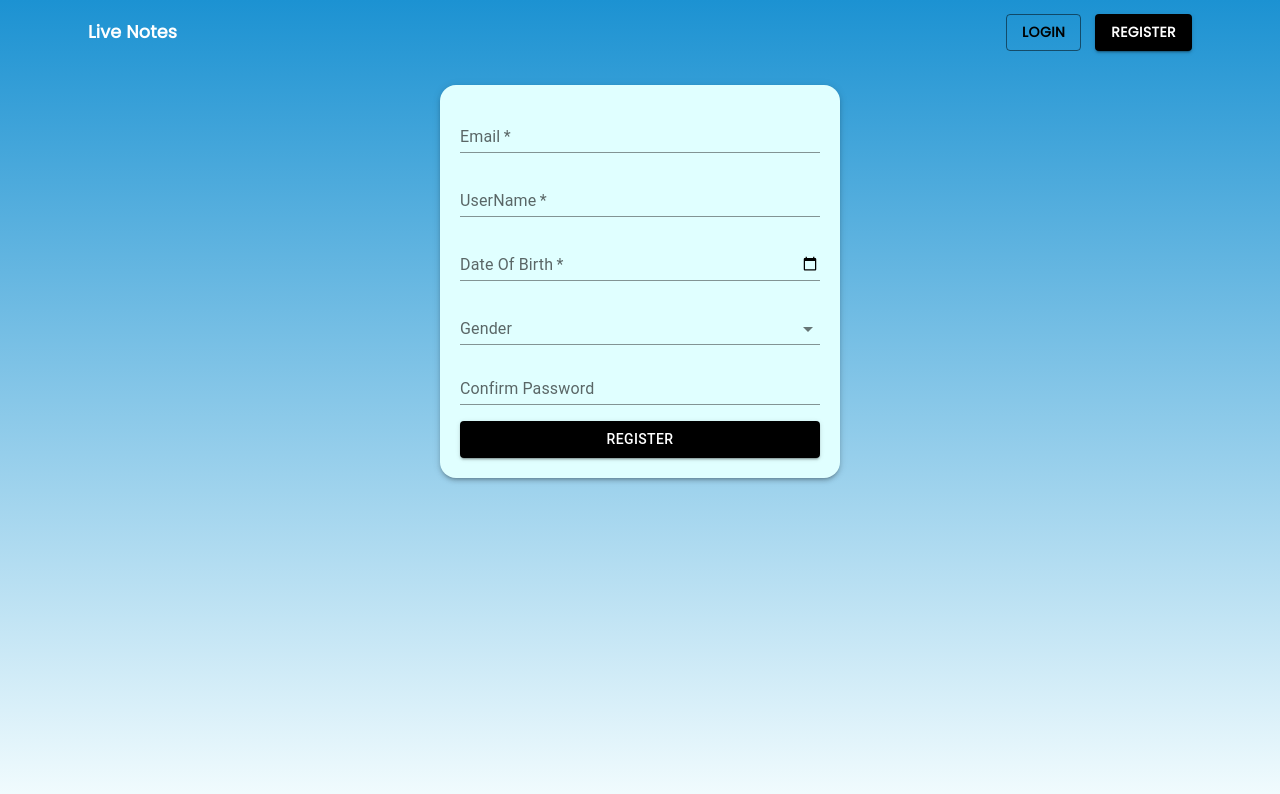
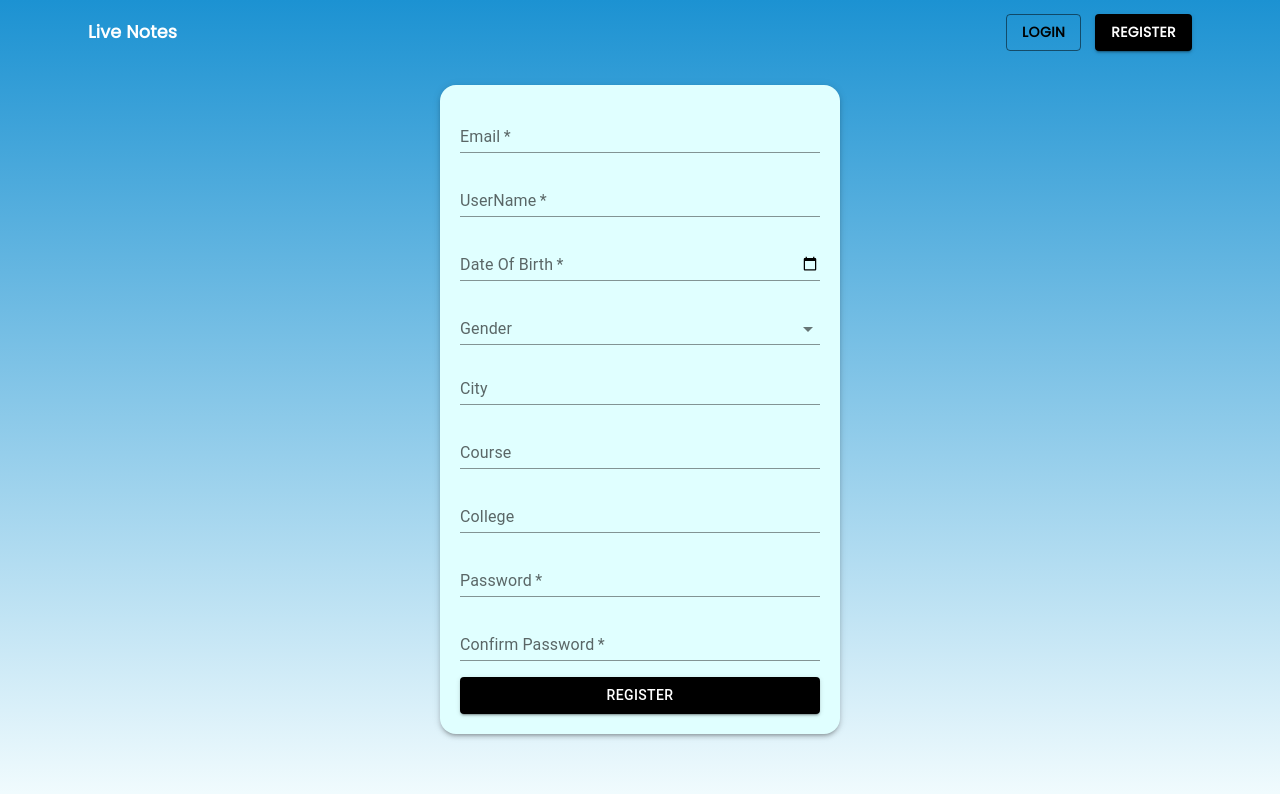
Before and after one commit to abhiippili/ASR-Notes, a React (Create React App) app in the folder client/: page /register in a window 1280 px wide. Shown: the top 794 px of the page. Built offline with nearby package versions, Linux system fonts and the light colour scheme.

Commit message:
register page

```diff
--- a/client/src/Pages/Register.js
+++ b/client/src/Pages/Register.js
@@ -32,7 +32,7 @@ const Register = () => {
     dateOfBirth: "",
     gender: "",
     grade: "",
-    location: "",
+    city: "",
     course: "",
     college: "",
     password: "",
@@ -103,10 +103,60 @@ const Register = () => {
               <MenuItem value={gender}>{gender}</MenuItem>
             ))}
           </TextField>
+
+          {/* city */}
+          <TextField
+            sx={{ marginBottom: "1rem", marginTop: "0.8rem" }}
+            label="City"
+            name="city"
+            fullWidth
+            type="text"
+            variant="standard"
+            color="secondary"
+            value={user.city}
+            onChange={handleInputChange}
+          />
+          {/* course */}
+          <TextField
+            sx={{ marginBottom: "1rem" }}
+            label="Course"
+            name="course"
+            fullWidth
+            type="text"
+            variant="standard"
+            color="secondary"
+            value={user.course}
+            onChange={handleInputChange}
+          />
+          {/* college */}
+          <TextField
+            sx={{ marginBottom: "1rem" }}
+            label="College"
+            name="college"
+            fullWidth
+            type="text"
+            variant="standard"
+            color="secondary"
+            value={user.college}
+            onChange={handleInputChange}
+          />
+          {/* password */}
+          <TextField
+            sx={{ marginBottom: "1rem" }}
+            fullWidth
+            required
+            label="Password"
+            name="password"
+            color="secondary"
+            type="password"
+            variant="standard"
+            onChange={handleInputChange}
+          />
           {/* confirm password */}
           <TextField
-            sx={{ marginBottom: "1rem", marginTop: "0.8rem" }}
+            sx={{ marginBottom: "1rem" }}
             fullWidth
+            required
             label="Confirm Password"
             name="confirmPassword"
             color="secondary"
```
